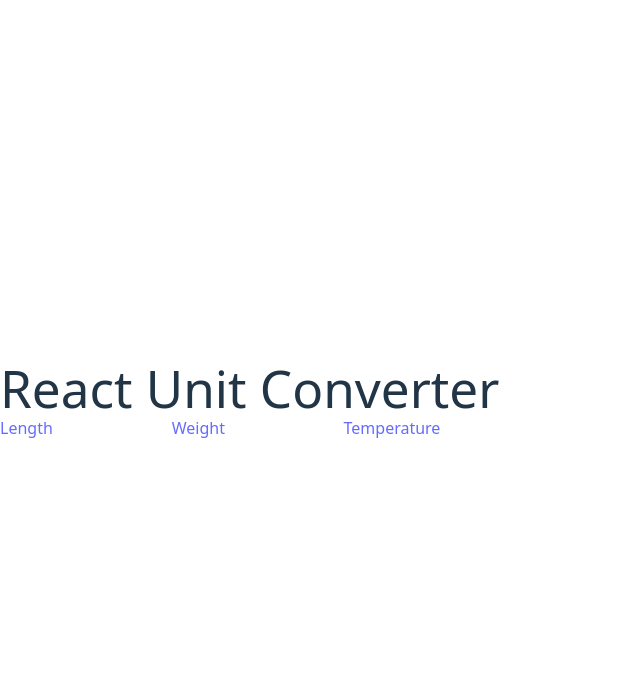
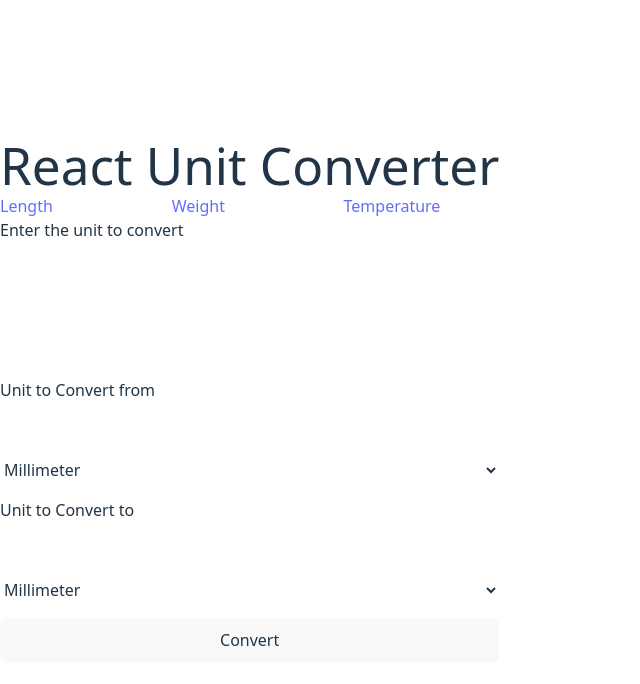
Before and after one commit to sebastianaclane/react-unit-converter, a React (Vite) app: page / in a window 1280 px wide. Shown: the top 684 px of the page, without its empty margins (0-640 px from the left). Built offline with nearby package versions, Linux system fonts and the light colour scheme.

Commit message:
Add Form component with basic template layout created

```diff
--- a/src/App.jsx
+++ b/src/App.jsx
@@ -1,5 +1,6 @@
 import { useState } from 'react'
 import Menu from './Menu';
+import Form from './Form';
 
 function App() {
 
@@ -7,9 +8,7 @@ function App() {
     <>
       <h1>React Unit Converter</h1>
       <Menu />
-      {/* <Length /> */}
-      {/* <Weight /> */}
-      {/* <Temperature /> */}
+      <Form />
     </>
   )
 }
--- /dev/null
+++ b/src/Form.jsx
@@ -0,0 +1,41 @@
+import { useState, useRef } from 'react'
+// millimeter, centimeter, meter, kilometer, inch, foot, yard, mile.
+//         <form className="form grid gap-4" onSubmit={convertUnit}>
+// <label for="unitamount">Enter the {unit} to convert</label><br/>
+
+function Form() {
+    let convertFromRef = useRef('millimeter');
+    let convertToRef = useRef('millimeter');
+
+    return (
+        <form className="form grid gap-4">
+            <label for="unitamount">Enter the unit to convert</label><br/>
+            <input type="text" id="unitamount" name="unitamount"/><br/>
+            <label for="convertfrom">Unit to Convert from</label><br/>
+            <select name="convertfrom" ref={convertFromRef}>
+                <option value="millimeter">Millimeter</option>
+                <option value="centimeter">Centimeter</option>
+                <option value="meter">Meter</option>
+                <option value="kilometer">Kilometer</option>
+                <option value="inch">Inch</option>
+                <option value="foot">Foot</option>
+                <option value="yard">Yard</option>
+                <option value="mile">Mile</option>
+            </select>
+            <label for="convertto">Unit to Convert to</label><br/>
+            <select name="convertto" ref={convertToRef}>
+                <option value="millimeter">Millimeter</option>
+                <option value="centimeter">Centimeter</option>
+                <option value="meter">Meter</option>
+                <option value="kilometer">Kilometer</option>
+                <option value="inch">Inch</option>
+                <option value="foot">Foot</option>
+                <option value="yard">Yard</option>
+                <option value="mile">Mile</option>
+            </select>
+            <button type="submit">Convert</button>
+        </form>
+    );
+}
+
+export default Form;
```
